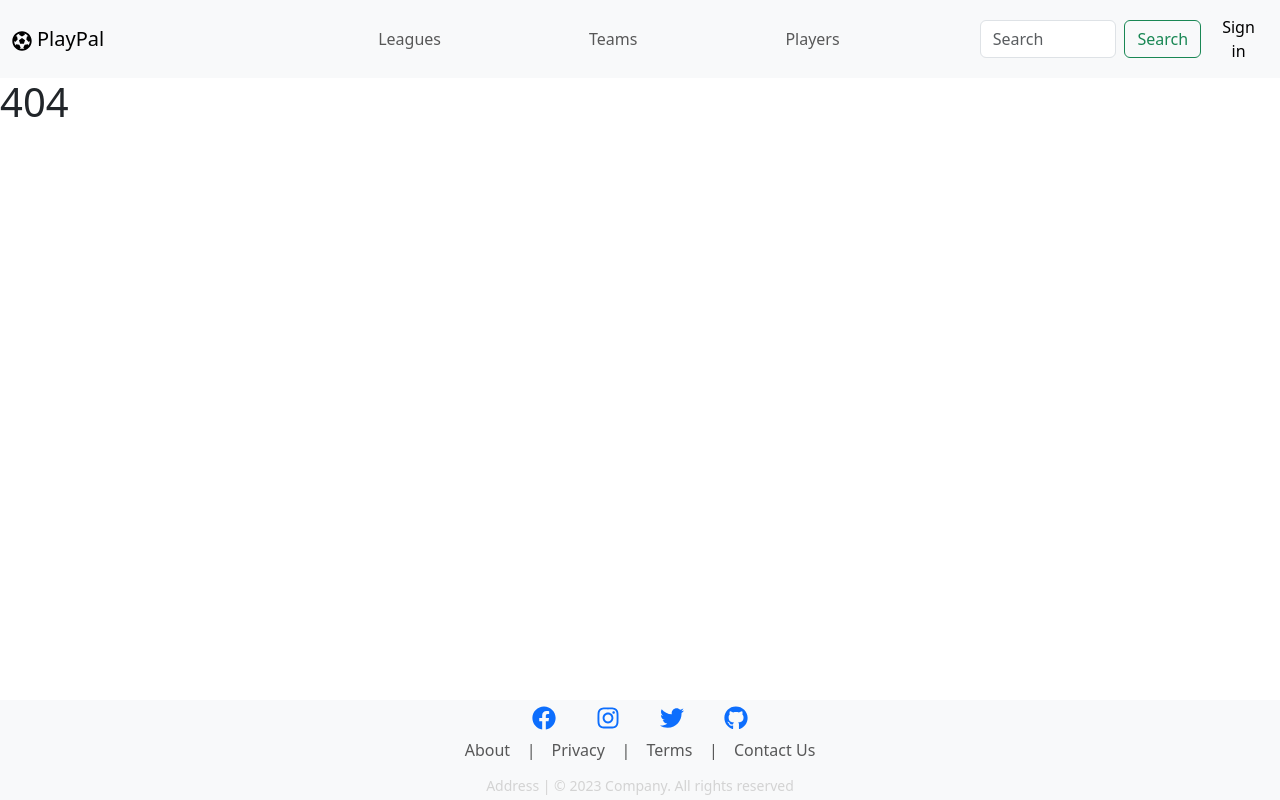
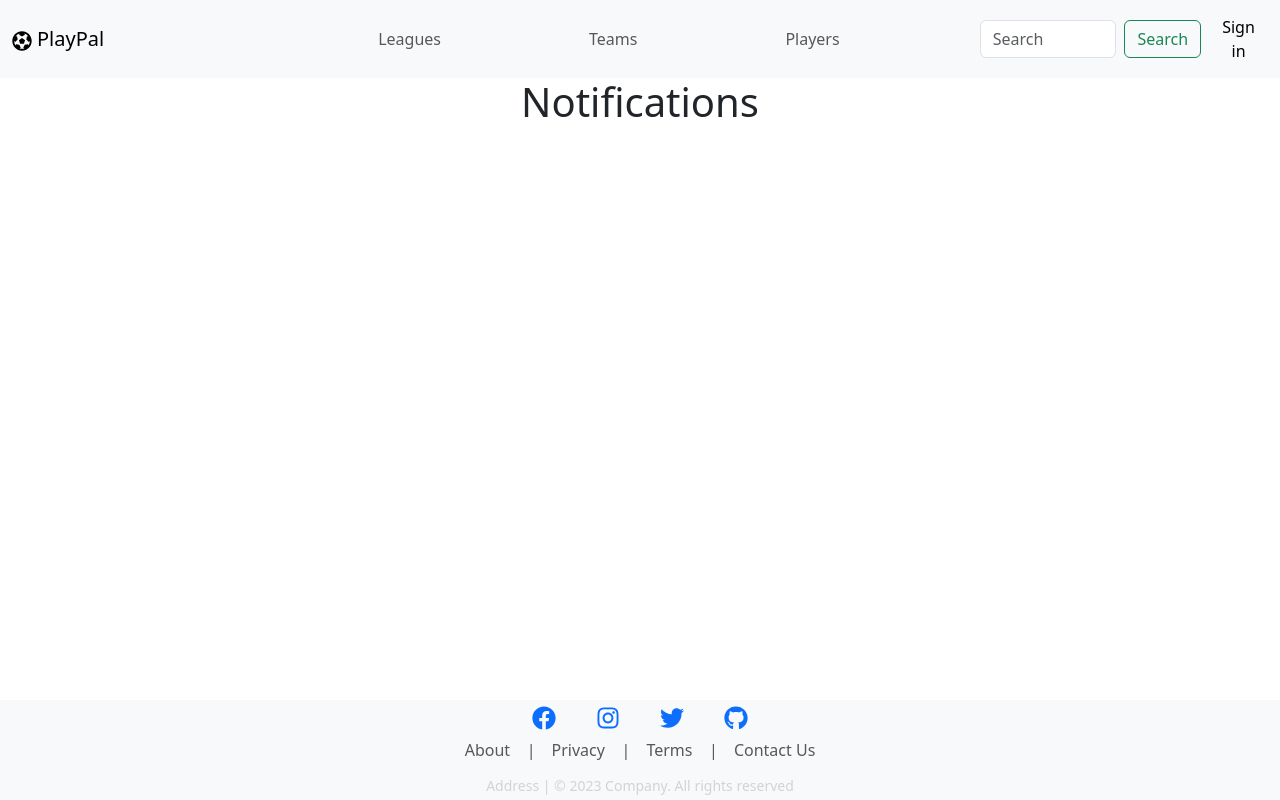
Before and after one commit to dvyne10/sourcerers-leagueMgmt, a React (Vite) app in the folder frontend/: page /notification in a window 1280 px wide. Before the commit this address had no page. Built offline with nearby package versions, Linux system fonts and the light colour scheme.

Commit message:
Notification page added

```diff
--- /dev/null
+++ b/frontend/src/pages/Notification.jsx
@@ -0,0 +1,10 @@
+const Notification = () => {
+    return (
+        <>
+        <h1 style={{textAlign: 'center'}}>Notifications</h1>
+        </>
+    );
+
+}
+
+export default Notification;
--- a/frontend/src/routes/index.jsx
+++ b/frontend/src/routes/index.jsx
@@ -5,6 +5,7 @@ import Contact from "../pages/Contact";
 import Privacy from "../pages/Privacy";
 import Terms from "../pages/Terms";
 import CreateLeague from '../pages/CreateLeague';
+import Notification from '../pages/Notification';
 
 const routes = createBrowserRouter([
   {
@@ -58,6 +59,11 @@ const routes = createBrowserRouter([
     element: <CreateLeague/>,
   },
   {
+    path: "/notification",
+    exact: true,
+    element: <Notification/>,
+  },
+  {
     path: "*",
     exact: true,
     element: <NoPage/>,
```
